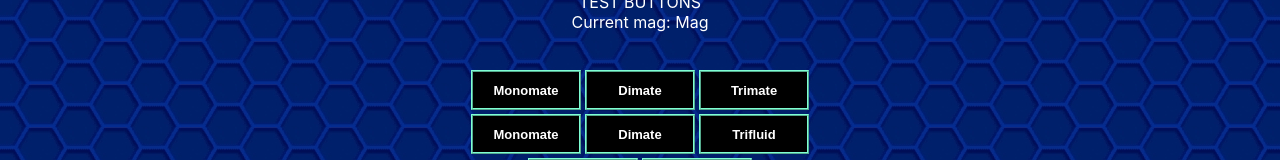
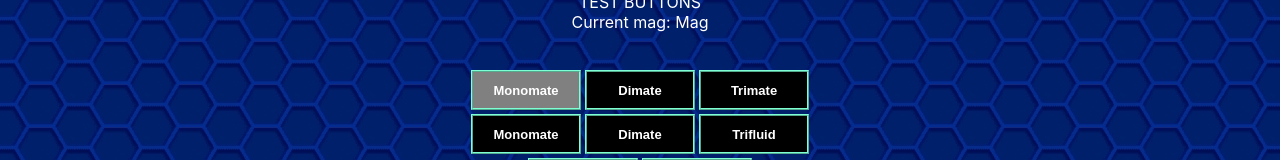
Before and after one commit to natedtcc/mag-feed-chart, a React (Create React App) app: page / in a window 1280 px wide. In both pictures the pointer is over the button 526 px from the left and 3790 px from the top of the page. Shown: the part 3700-3860 px from the top of the page. Built offline with nearby package versions, Linux system fonts and the light colour scheme.

Commit message:
button formatting

```diff
--- a/src/components/FeedButton/FeedButton.module.css
+++ b/src/components/FeedButton/FeedButton.module.css
@@ -7,6 +7,12 @@
   width: 110px;
   background-color: black;
   margin: 2px;
+  transition: ease background-color 350ms;
+
+}
+
+.FeedButton:hover{
+  background-color: gray;
 }
 
 .FeedButton label {
```
